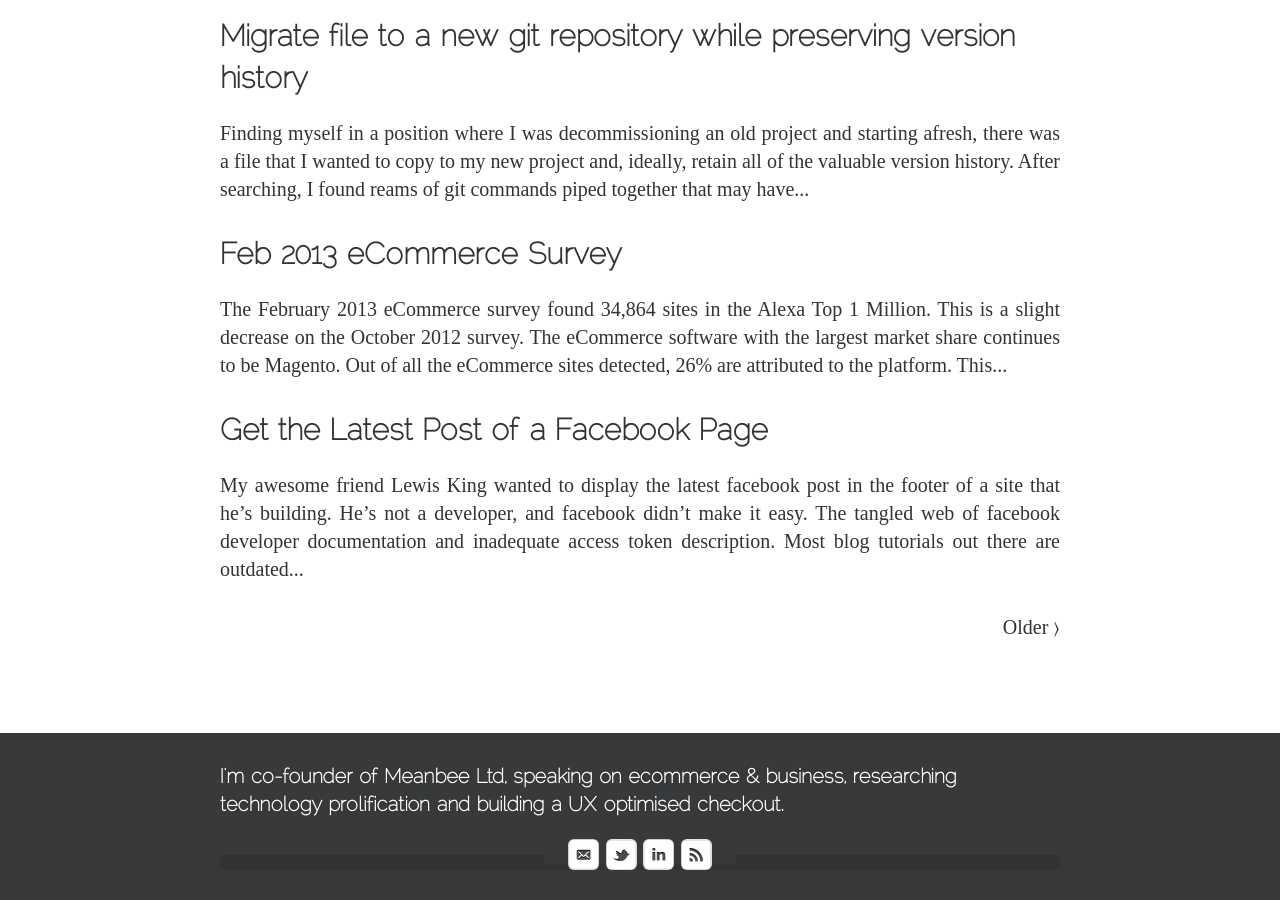
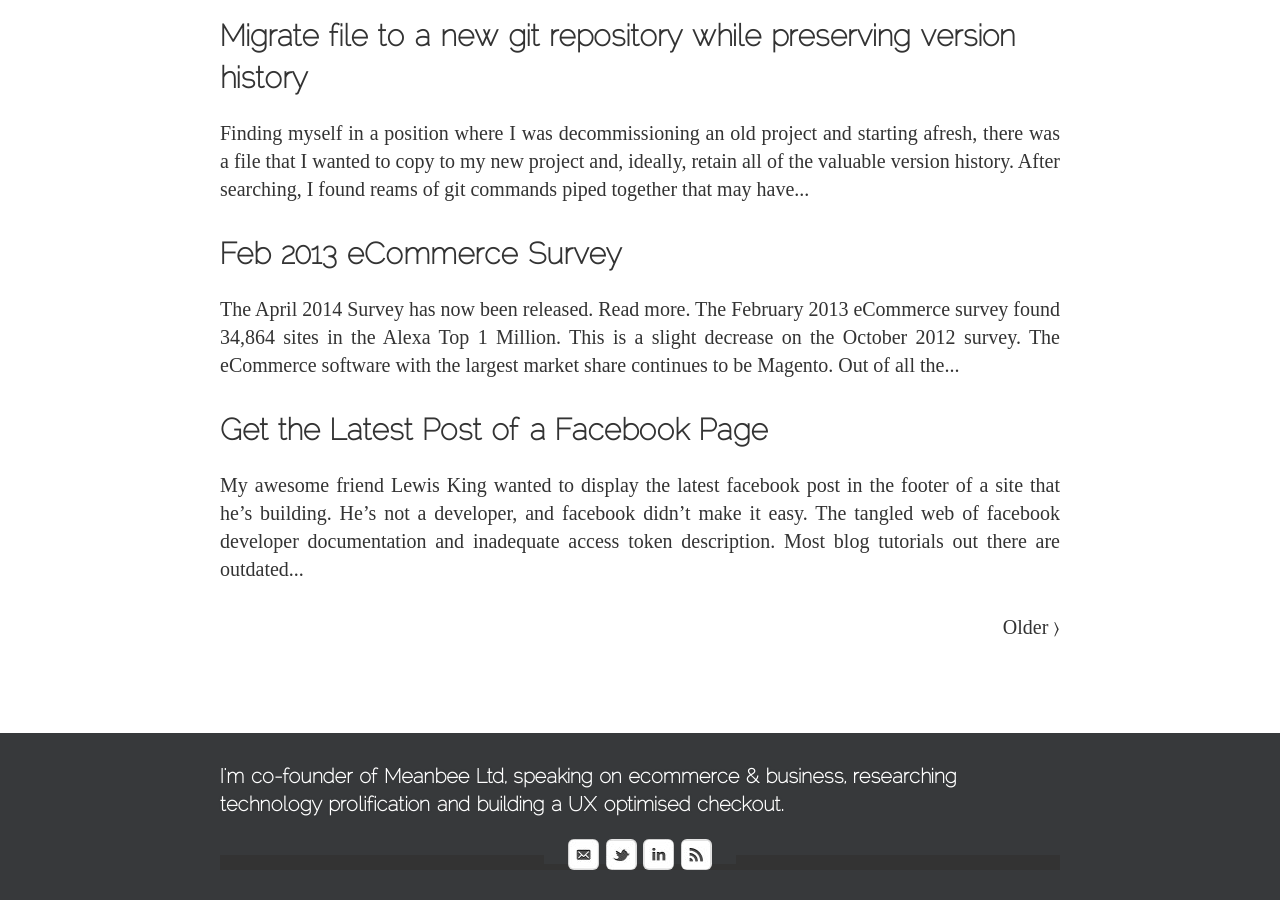
Before and after one commit to bobbyshaw/tomrobertshaw.net, a Jekyll site: the page built from index.html, in a window 1280 px wide and 900 px high, scrolled down 665 px. Built offline with Jekyll 4.4.1, drawn with Linux system fonts in a browser that asks for light colours; Markdown is read by kramdown in place of the engine named in the settings; a script that is not in the unit is left out; the list of posts is cut into pages by our own code.

Commit message:
Move traffic from feb 2013 survey to apr 2014.

```diff
--- a/_posts/2013-03-27-feb-2013-ecommerce-survey.markdown
+++ b/_posts/2013-03-27-feb-2013-ecommerce-survey.markdown
@@ -13,6 +13,9 @@
 - eCommerce
 tags: []
 ---
+
+<strong>The April 2014 Survey has now been released. [Read more](/2014/04/april-2014-ecommerce-survey/).</strong>
+
 The February 2013 eCommerce survey found 34,864 sites in the <a href="http://www.alexa.com/topsites">Alexa Top 1 Million</a>. This is a slight decrease on the <a href="http://tomrobertshaw.net/2012/11/october-2012-ecommerce-survey/">October 2012 survey</a>.
 
 The eCommerce software with the largest market share continues to be <a href="http://www.magentocommerce.com">Magento</a>. Out of all the eCommerce sites detected, 26% are attributed to the platform.
```
